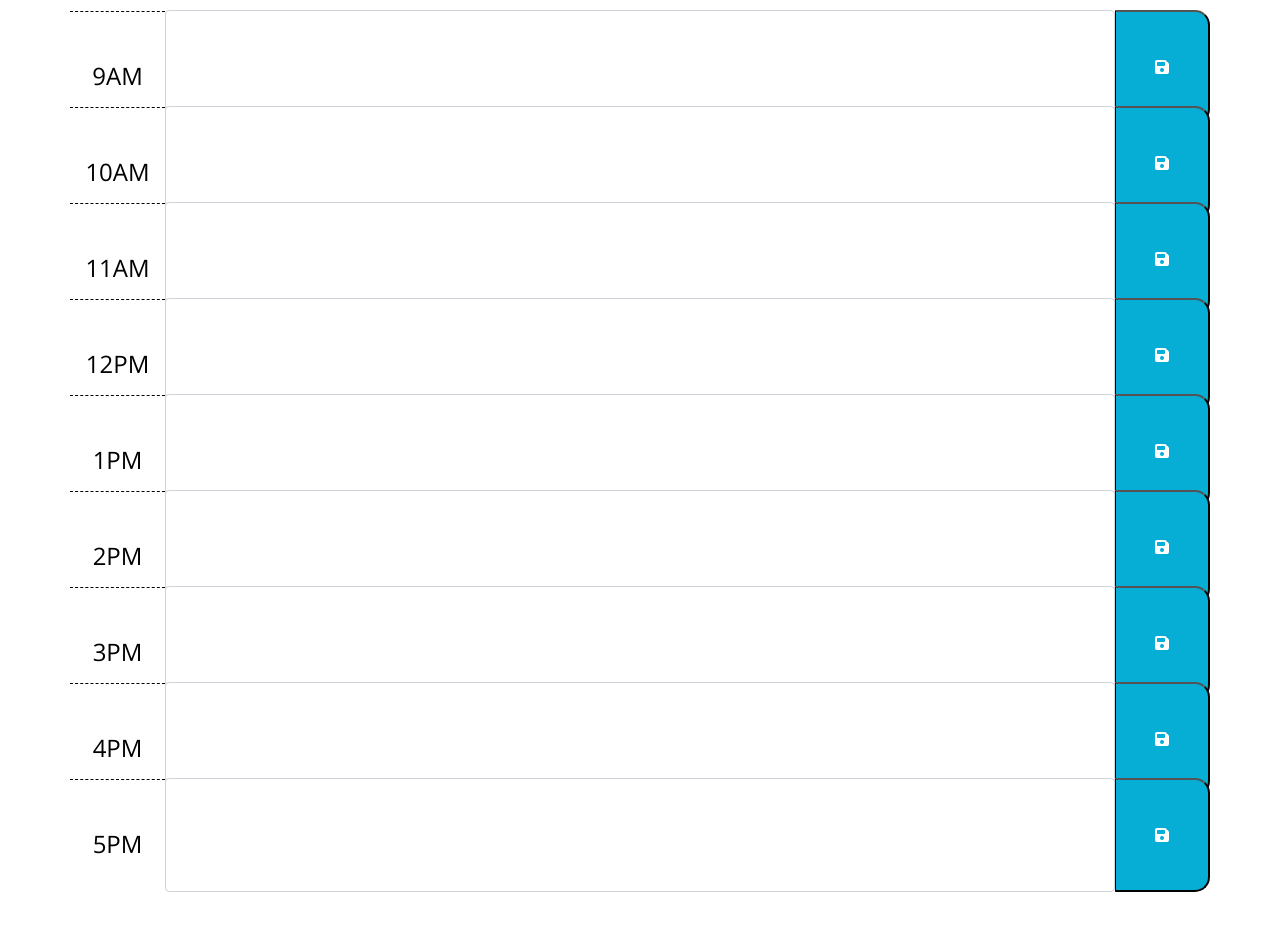
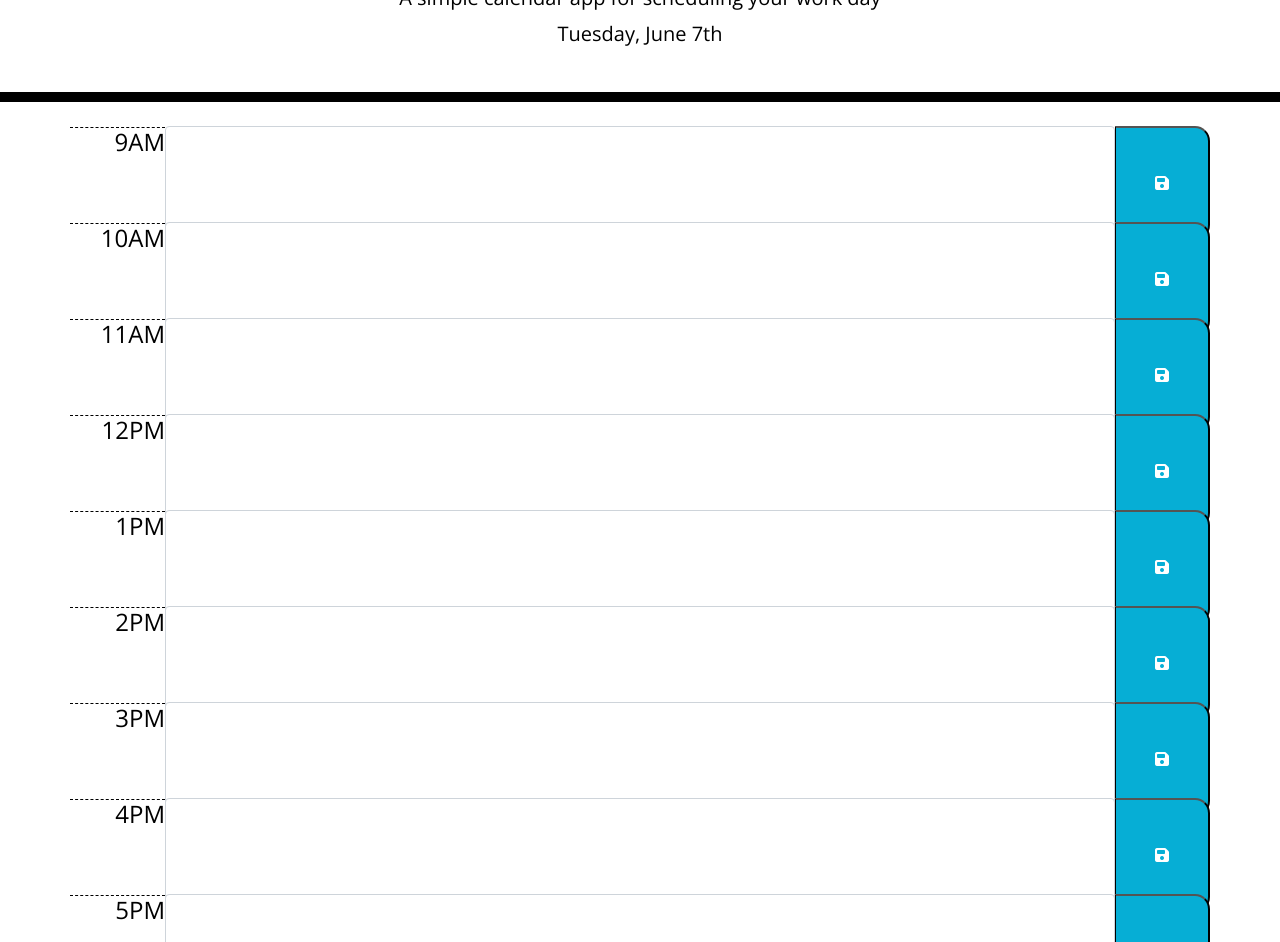
Before and after one commit to MarquisWillis/work-day-planner, a plain HTML site: page index.html in a window 1280 px wide. Shown: the part 145-1087 px from the top of the page. Drawn offline with nearby package versions, Linux system fonts and the light colour scheme.

Commit message:
updated JS code functionality (bugged for color display), updated HTML (including ids)

```diff
--- a/develop/js/script.js
+++ b/develop/js/script.js
@@ -0,0 +1,63 @@
+/*
+GIVEN I am using a daily planner to create a schedule
+WHEN I open the planner
+THEN the current day is displayed at the top of the calendar
+WHEN I scroll down
+THEN I am presented with timeblocks for standard business hours
+WHEN I view the timeblocks for that day
+THEN each timeblock is color coded to indicate whether it is in the past, present, or future
+WHEN I click into a timeblock
+THEN I can enter an event
+WHEN I click the save button for that timeblock
+THEN the text for that event is saved in local storage
+WHEN I refresh the page
+THEN the saved events persist
+*/
+/*
+    add selectors for:
+        - currentDay (displays current day at the top of calendar in format: Thursday, September 5th)
+        - hour (assign colors with conditional function)
+        - textareas (to allow user to add to html of planner with input value, or change depending on the hour)
+        - saveBtn (what allows user to save input to local storage and insert HTML content and allow it to persist even after refresh)
+*/
+
+// HTML static selectors
+let currentDayEl = $("#currentDay");
+let hourEl = $(".hour");
+let textAreaEl = $("textarea");
+let saveBtn = $(".saveBtn");
+
+let today = moment();
+let currentHour = today.hour();
+let timeArray = [9, 10, 11, 12, 13, 14, 15, 16, 17];
+
+let planEvent = localStorage.getItem("input");
+
+
+// functions for above selectors
+function displayCurrentDay() {
+    currentDayEl.text(today.format('dddd, MMMM Do'));
+}
+
+function timeBlockColorDisplay() {
+    for (let i = 0; i < timeArray.length; i++) {
+        let currentTextEl = $("#" + timeArray[i]);
+
+        if (currentHour > timeArray[i]) {
+            currentTextEl.addClass("past");
+        } else if (currentHour === timeArray[i]) {
+            currentTextEl.addClass("present");
+        } else {
+            currentTextEl.addClass("future");
+        }
+    }
+}
+
+function saveContent () {
+    console.log(textAreaEl);
+}
+
+displayCurrentDay();
+
+// onclick event to save desired text content in text area and local storage
+saveBtn.on("click", saveContent);
--- a/index.html
+++ b/index.html
@@ -17,16 +17,16 @@
 </head>
 
 <body>
-    <header class="jumbotron">
+    <header class="jumbotron mt-5">
         <h1 class="display-3">Work Day Scheduler</h1>
         <p class="lead">A simple calendar app for scheduling your work day</p>
-        <p id="currentDay" class="lead"></p>
+        <p id="currentDay" class="lead mb-5"></p>
     </header>
     <div class="container">
         <!-- Timeblocks go here -->
         <div class="row">
-            <div class="col-sm-1 hour p-0 mt-4 d-flex justify-content-center align-items-center">
-                <h4>9AM</h4>
+            <div class="col-sm-1 hour p-0 mt-4 d-flex justify-content-end align-items-start">
+                <h4 id="9">9AM</h4>
             </div>
 
             <div class="col-sm-10 p-0 mb-5">
@@ -41,8 +41,8 @@
         </div>
 
         <div class="row">
-            <div class="col-sm-1 hour p-0 mt-4 d-flex justify-content-center align-items-center">
-                <h4>10AM</h4>
+            <div class="col-sm-1 hour p-0 mt-4 d-flex justify-content-end align-items-start">
+                <h4 id="10">10AM</h4>
             </div>
 
             <div class="col-sm-10 p-0 mb-5">
@@ -57,8 +57,8 @@
         </div>
 
         <div class="row">
-            <div class="col-sm-1 hour p-0 mt-4 d-flex justify-content-center align-items-center">
-                <h4>11AM</h4>
+            <div class="col-sm-1 hour p-0 mt-4 d-flex justify-content-end align-items-start">
+                <h4 id="11">11AM</h4>
             </div>
 
             <div class="col-sm-10 p-0 mb-5">
@@ -73,8 +73,8 @@
         </div>
 
         <div class="row">
-            <div class="col-sm-1 hour p-0 mt-4 d-flex justify-content-center align-items-center">
-                <h4>12PM</h4>
+            <div class="col-sm-1 hour p-0 mt-4 d-flex justify-content-end align-items-start">
+                <h4 id="12">12PM</h4>
             </div>
 
             <div class="col-sm-10 p-0 mb-5">
@@ -89,8 +89,8 @@
         </div>
 
         <div class="row">
-            <div class="col-sm-1 hour p-0 mt-4 d-flex justify-content-center align-items-center">
-                <h4>1PM</h4>
+            <div class="col-sm-1 hour p-0 mt-4 d-flex justify-content-end align-items-start">
+                <h4 id="13">1PM</h4>
             </div>
 
             <div class="col-sm-10 p-0 mb-5">
@@ -105,8 +105,8 @@
         </div>
 
         <div class="row">
-            <div class="col-sm-1 hour p-0 mt-4 d-flex justify-content-center align-items-center">
-                <h4>2PM</h4>
+            <div class="col-sm-1 hour p-0 mt-4 d-flex justify-content-end align-items-start">
+                <h4 id="14">2PM</h4>
             </div>
 
             <div class="col-sm-10 p-0 mb-5">
@@ -121,8 +121,8 @@
         </div>
 
         <div class="row">
-            <div class="col-sm-1 hour p-0 mt-4 d-flex justify-content-center align-items-center">
-                <h4>3PM</h4>
+            <div class="col-sm-1 hour p-0 mt-4 d-flex justify-content-end align-items-start">
+                <h4 id="15">3PM</h4>
             </div>
 
             <div class="col-sm-10 p-0 mb-5">
@@ -137,8 +137,8 @@
         </div>
 
         <div class="row">
-            <div class="col-sm-1 hour p-0 mt-4 d-flex justify-content-center align-items-center">
-                <h4>4PM</h4>
+            <div class="col-sm-1 hour p-0 mt-4 d-flex justify-content-end align-items-start">
+                <h4 id="16">4PM</h4>
             </div>
 
             <div class="col-sm-10 p-0 mb-5">
@@ -153,8 +153,8 @@
         </div>
 
         <div class="row">
-            <div class="col-sm-1 hour p-0 mt-4 d-flex justify-content-center align-items-center">
-                <h4>5PM</h4>
+            <div class="col-sm-1 hour p-0 mt-4 d-flex justify-content-end align-items-start">
+                <h4 id="17">5PM</h4>
             </div>
 
             <div class="col-sm-10 p-0 mb-5">
```
